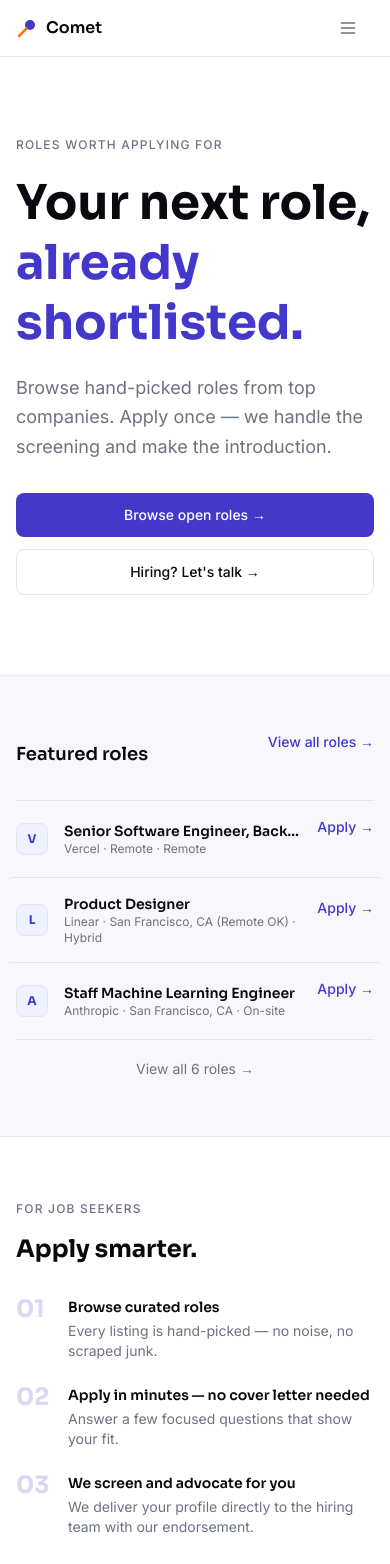
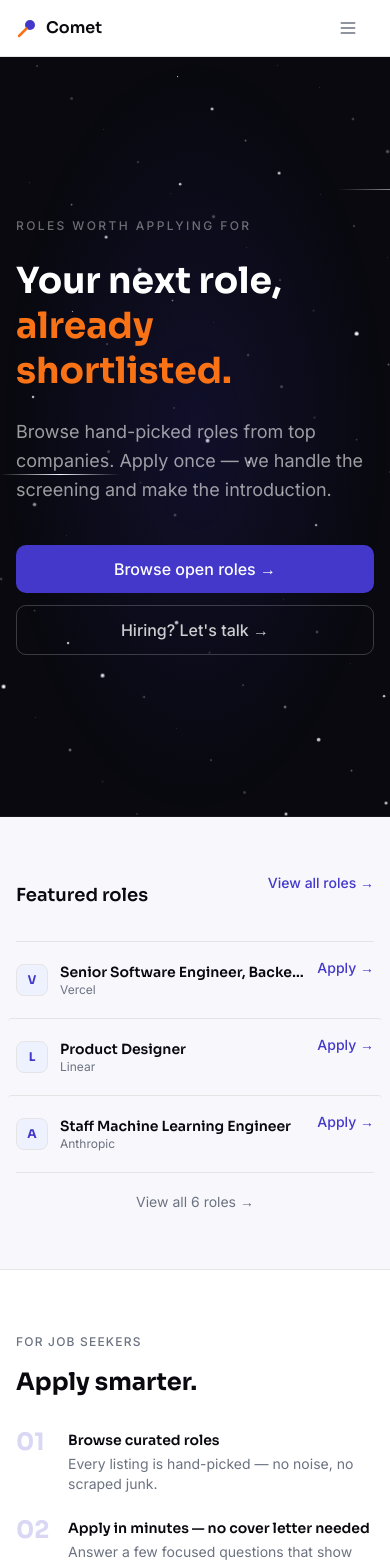
Before and after one commit to twice-mina/comet-recruitment, a Next.js app: page / in a window 390 px wide. Shown: the top 1564 px of the page. Built offline with nearby package versions, Linux system fonts and the light colour scheme; no server answers; the database is empty.

Commit message:
feat: dark animated star hero + full mobile responsiveness

```diff
--- a/app/globals.css
+++ b/app/globals.css
@@ -207,3 +207,7 @@ select:focus {
     font-size: 16px !important;
   }
 }
+
+/* ─── Hide scrollbar utility ─── */
+.no-scrollbar::-webkit-scrollbar { display: none; }
+.no-scrollbar { -ms-overflow-style: none; scrollbar-width: none; }
--- a/app/jobs/[id]/JobDetailClient.tsx
+++ b/app/jobs/[id]/JobDetailClient.tsx
@@ -163,7 +163,7 @@ export default function JobDetailClient() {
 
           {/* Sidebar */}
           <div className="lg:col-span-1">
-            <div className="sticky top-24 space-y-4">
+            <div className="lg:sticky lg:top-24 space-y-4">
               {/* Apply card */}
               <div className="bg-white border border-comet-border rounded-lg p-6">
                 {/* Company logo */}
--- a/app/page.tsx
+++ b/app/page.tsx
@@ -6,6 +6,7 @@ import { mockJobs } from "@/lib/mock-jobs";
 import { Job } from "@/lib/types";
 import { subscribeToActiveJobs } from "@/lib/firebase/jobs";
 import { formatSalary } from "@/lib/format";
+import { Starfield } from "@/components/starfield";
 
 export default function HomePage() {
   const [jobs, setJobs] = useState<Job[]>(mockJobs.filter((j) => j.is_active));
@@ -24,29 +25,40 @@ export default function HomePage() {
   return (
     <div className="animate-page-in">
       {/* ── Hero ── */}
-      <section className="bg-white border-b border-comet-border">
-        <div className="max-w-5xl mx-auto px-4 sm:px-6 lg:px-8 py-20 sm:py-28">
-          <p className="text-xs font-body font-medium tracking-widest uppercase text-comet-muted mb-5">
+      <section className="relative min-h-[90vh] flex items-center bg-[#09090F] overflow-hidden border-b border-white/5">
+        <Starfield />
+
+        {/* Subtle comet-indigo radial glow */}
+        <div className="absolute inset-0 bg-[radial-gradient(ellipse_at_center,rgba(67,56,202,0.15)_0%,transparent_70%)]" />
+
+        <div className="relative z-10 max-w-6xl mx-auto px-4 sm:px-6 lg:px-8 py-24 sm:py-32 w-full">
+          {/* Eyebrow */}
+          <p className="text-xs tracking-[0.2em] uppercase text-white/40 mb-6 font-body font-medium">
             Roles Worth Applying For
           </p>
-          <h1 className="font-heading font-bold text-5xl sm:text-6xl text-comet-text leading-tight mb-5 max-w-2xl">
-            Your next role,{" "}
-            <br />
-            <span className="text-comet-indigo">already shortlisted.</span>
+
+          {/* H1 */}
+          <h1 className="font-heading font-bold text-4xl sm:text-5xl md:text-6xl lg:text-7xl text-white leading-tight max-w-3xl mb-6">
+            Your next role,<br />
+            <span className="text-[#F97316]">already shortlisted.</span>
           </h1>
-          <p className="text-lg text-comet-muted font-body max-w-lg mb-8 leading-relaxed">
+
+          {/* Subline */}
+          <p className="text-white/60 text-lg sm:text-xl max-w-xl mb-10 font-body leading-relaxed">
             Browse hand-picked roles from top companies. Apply once — we handle the screening and make the introduction.
           </p>
+
+          {/* CTAs */}
           <div className="flex flex-col sm:flex-row gap-3">
             <Link
               href="/jobs"
-              className="inline-flex items-center justify-center px-6 py-3 rounded-md bg-comet-indigo text-white text-sm font-medium font-body hover:bg-[#3730A3] transition-colors"
+              className="inline-flex items-center justify-center px-6 py-3 bg-[#4338CA] hover:bg-[#3730A3] text-white font-medium font-body rounded-lg transition-colors"
             >
               Browse open roles →
             </Link>
             <Link
               href="/about"
-              className="inline-flex items-center justify-center px-6 py-3 rounded-md border border-comet-border text-comet-text text-sm font-medium font-body hover:bg-comet-surface transition-colors"
+              className="inline-flex items-center justify-center px-6 py-3 border border-white/20 hover:border-white/40 text-white/80 hover:text-white font-medium font-body rounded-lg transition-colors"
             >
               Hiring? Let&apos;s talk →
             </Link>
@@ -71,9 +83,9 @@ export default function HomePage() {
             {featuredJobs.map((job) => (
               <div
                 key={job.id}
-                className="flex items-center justify-between py-4 gap-4 hover:bg-white transition-colors px-2 -mx-2 rounded"
+                className="flex items-center justify-between py-4 gap-3 hover:bg-white transition-colors px-2 -mx-2 rounded"
               >
-                <div className="flex items-center gap-4 min-w-0">
+                <div className="flex items-center gap-3 min-w-0">
                   {/* Company logo placeholder */}
                   <div className="w-8 h-8 rounded-md bg-comet-indigo-lt border border-comet-border flex items-center justify-center flex-shrink-0">
                     <span className="text-xs font-bold font-heading text-comet-indigo">
@@ -84,20 +96,21 @@ export default function HomePage() {
                     <p className="font-heading font-semibold text-sm text-comet-text truncate">
                       {job.title}
                     </p>
-                    <p className="text-xs text-comet-muted font-body">
-                      {job.company} · {job.location} · {job.job_type === "remote" ? "Remote" : job.job_type === "hybrid" ? "Hybrid" : "On-site"}
+                    <p className="text-xs text-comet-muted font-body truncate">
+                      {job.company}
+                      <span className="hidden sm:inline"> · {job.location} · {job.job_type === "remote" ? "Remote" : job.job_type === "hybrid" ? "Hybrid" : "On-site"}</span>
                     </p>
                   </div>
                 </div>
-                <div className="flex items-center gap-4 flex-shrink-0">
+                <div className="flex items-center gap-3 flex-shrink-0">
                   {job.salary_min && job.salary_max && (
-                    <span className="hidden sm:block text-sm text-comet-muted font-body">
+                    <span className="hidden sm:block text-sm text-comet-muted font-body whitespace-nowrap">
                       {formatSalary(job.salary_min, job.salary_max)}
                     </span>
                   )}
                   <Link
                     href={`/apply/${job.id}`}
-                    className="text-sm font-medium font-body text-comet-indigo hover:underline"
+                    className="text-sm font-medium font-body text-comet-indigo hover:underline whitespace-nowrap"
                   >
                     Apply →
                   </Link>
@@ -181,7 +194,7 @@ export default function HomePage() {
       {/* ── Why Comet ── */}
       <section className="bg-comet-surface border-b border-comet-border">
         <div className="max-w-5xl mx-auto px-4 sm:px-6 lg:px-8 py-16">
-          <div className="grid sm:grid-cols-3 gap-8 sm:gap-12">
+          <div className="grid grid-cols-1 sm:grid-cols-3 gap-8 sm:gap-12">
             <div>
               <p className="font-heading font-bold text-sm text-comet-text mb-2">
                 Curated, not scraped
--- /dev/null
+++ b/components/starfield.tsx
@@ -0,0 +1,53 @@
+'use client'
+
+// Stable star/shooting-star data generated once (not on every render)
+const stars = Array.from({ length: 80 }, (_, i) => ({
+  id: i,
+  x: ((i * 127.3 + 43.7) % 100),
+  y: ((i * 83.1 + 17.9) % 100),
+  size: (i % 5) * 0.5 + 0.5,  // 0.5–2.5px
+  delay: (i % 40) * 0.1,       // 0–4s
+  duration: (i % 30) * 0.1 + 2, // 2–5s
+}))
+
+const shootingStars = [
+  { id: 0, top: 15, delay: 2 },
+  { id: 1, top: 35, delay: 6 },
+  { id: 2, top: 55, delay: 10 },
+]
+
+export function Starfield() {
+  return (
+    <div className="absolute inset-0 overflow-hidden pointer-events-none">
+      {/* Twinkling stars */}
+      {stars.map(star => (
+        <div
+          key={star.id}
+          className="absolute rounded-full bg-white animate-twinkle"
+          style={{
+            left: `${star.x}%`,
+            top: `${star.y}%`,
+            width: `${star.size}px`,
+            height: `${star.size}px`,
+            animationDelay: `${star.delay}s`,
+            animationDuration: `${star.duration}s`,
+          }}
+        />
+      ))}
+
+      {/* Shooting stars */}
+      {shootingStars.map(s => (
+        <div
+          key={s.id}
+          className="absolute h-px bg-gradient-to-r from-transparent via-white to-transparent animate-shoot"
+          style={{
+            top: `${s.top}%`,
+            width: '120px',
+            animationDelay: `${s.delay}s`,
+            animationDuration: '6s',
+          }}
+        />
+      ))}
+    </div>
+  )
+}
--- a/tailwind.config.ts
+++ b/tailwind.config.ts
@@ -31,6 +31,20 @@ const config: Config = {
         fadeIn: "hero-stagger 0.6s cubic-bezier(0.16, 1, 0.3, 1) both",
         scaleIn: "hero-scale-in 0.6s cubic-bezier(0.16, 1, 0.3, 1) both",
         shimmer: "shimmer 2s ease-in-out infinite",
+        twinkle: "twinkle 3s ease-in-out infinite",
+        shoot: "shoot 6s linear infinite",
+      },
+      keyframes: {
+        twinkle: {
+          "0%, 100%": { opacity: "0.15", transform: "scale(1)" },
+          "50%": { opacity: "1", transform: "scale(1.3)" },
+        },
+        shoot: {
+          "0%": { transform: "translateX(-200px) translateY(-50px)", opacity: "0" },
+          "10%": { opacity: "0.8" },
+          "90%": { opacity: "0.5" },
+          "100%": { transform: "translateX(calc(100vw + 200px)) translateY(50px)", opacity: "0" },
+        },
       },
       borderRadius: {
         lg: "var(--radius)",
```
Also changed, not shown: app/admin/page.tsx (+55 -18 lines).
